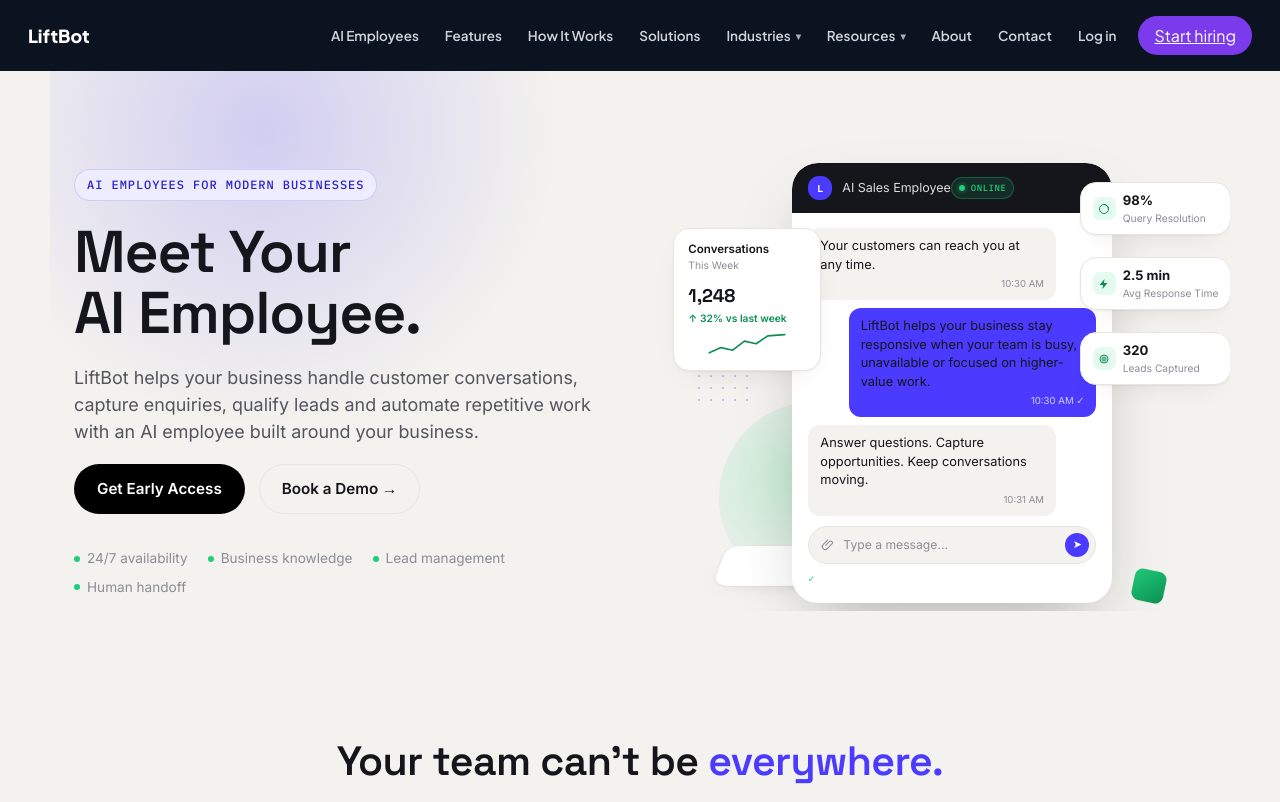
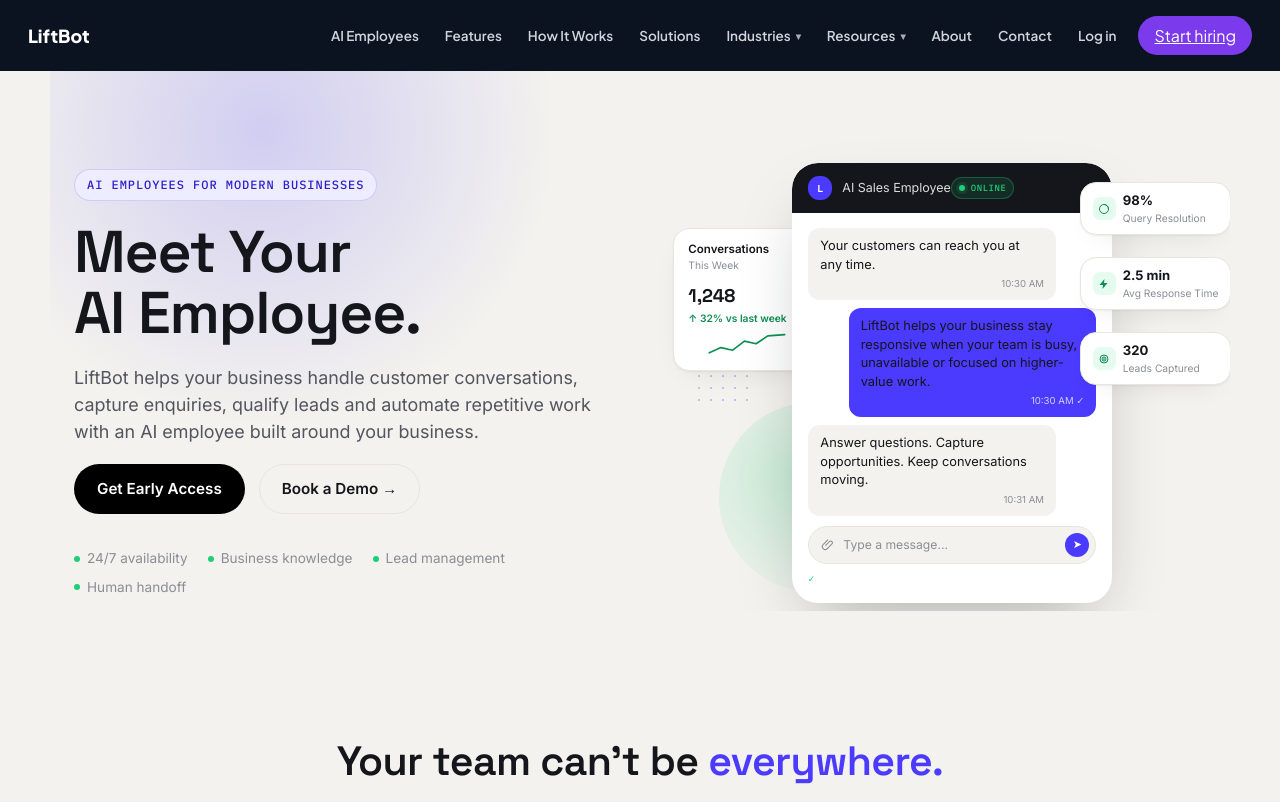
Before and after one commit to ailiftbot/liftbot, a Django app: page / in a window 1280 px wide. Shown: the top 802 px of the page. Run offline with Django 5.2, Linux system fonts and the light colour scheme; parts of the project's set-up code (start-up, migrations or seed data) failed here and were passed over.

Commit message:
Refine website home page

```diff
--- a/backend/static/marketing.css
+++ b/backend/static/marketing.css
@@ -265,7 +265,7 @@
 .lb__hero-visual { position: relative; min-height: 420px; }
 .lb__demo-card {
   position: relative;
-  z-index: 2;
+  z-index: 4;
   background: var(--ink);
   color: #fff;
   border-radius: var(--r-lg);
--- a/backend/templates/marketing/demo.html
+++ b/backend/templates/marketing/demo.html
@@ -112,11 +112,11 @@
   {# ── FINAL CTA ── #}
   <section class="dem-cta">
     <div class="dem-cta__inner" data-reveal>
-      <span class="lb__eyebrow" style="color:#cfe9ff; background:rgba(255,255,255,0.08); border-color:rgba(255,255,255,0.16);">Pre-launch</span>
+      <span class="lb__eyebrow">Pre-launch</span>
       <h2 class="dem-cta__h2">Get early access to LiftBot.</h2>
       <p class="dem-cta__sub">LiftBot is currently available through early access. Join the program to learn about availability and upcoming plans.</p>
       <div class="dem-cta__actions">
-        <a href="{% url 'early_access' %}" class="lb__btn" style="background:#fff; color:#15161b;">Request Early Access</a>
+        <a href="{% url 'early_access' %}" class="lb__btn" style="background:#15161b; color:#fff;">Request Early Access</a>
       </div>
     </div>
   </section>
--- a/backend/templates/marketing/home.html
+++ b/backend/templates/marketing/home.html
@@ -54,17 +54,130 @@
     background: radial-gradient(circle at 40% 40%, rgba(31,206,122,0.20), rgba(31,206,122,0.04) 70%);
     border-radius: 50%; z-index: 0; pointer-events: none;
   }
-  .lb__hero-platform {
-    position: absolute; left: 4%; bottom: 3%; width: 76%; height: 64px;
-    background: #fff; border: 1px solid var(--paper-line); border-radius: 16px;
-    box-shadow: var(--shadow-card); transform: perspective(600px) rotateX(50deg);
-    z-index: 0; pointer-events: none;
-  }
-  .lb__hero-cube {
-    position: absolute; right: 8%; bottom: 2%; width: 32px; height: 32px;
-    background: linear-gradient(135deg, var(--signal), var(--signal-deep));
-    border-radius: 8px; transform: rotate(12deg); z-index: 1; box-shadow: var(--shadow-card);
-  }
+ /* ---------- 3D platform under hero chat ---------- */
+.lb__hero-platform {
+  position: absolute;
+  left: 4%;
+  bottom: -2px;
+  width: 76%;
+  height: 92px;
+
+  /* left side of the 3D block */
+  background: linear-gradient(
+    to bottom,
+    #f7f7f5 0%,
+    #e9e9e6 100%
+  );
+
+  border: 0;
+  border-radius: 0;
+  box-shadow: none;
+  transform: none;
+
+  clip-path: polygon(
+    0 30%,
+    22% 58%,
+    22% 100%,
+    0 72%
+  );
+
+  z-index: 2;
+  pointer-events: none;
+}
+
+
+/* TOP WHITE SURFACE */
+.lb__hero-platform::before {
+  content: "";
+  position: absolute;
+  left: 0;
+  top: 0;
+  width: 100%;
+  height: 58px;
+
+  background: #ffffff;
+
+  clip-path: polygon(
+    0 30%,
+    78% 0,
+    100% 28%,
+    22% 58%
+  );
+
+  filter: drop-shadow(
+    0 10px 16px rgba(21, 22, 27, 0.10)
+  );
+}
+
+
+/* FRONT THICKNESS */
+.lb__hero-platform::after {
+  content: "";
+  position: absolute;
+  left: 0;
+  top: 28px;
+  width: 100%;
+  height: 64px;
+
+  background: linear-gradient(
+    to bottom,
+    #f8f8f6 0%,
+    #eeeeeb 100%
+  );
+
+  clip-path: polygon(
+    22% 47%,
+    100% 0,
+    100% 70%,
+    22% 100%
+  );
+
+  border-bottom: 1px solid #deddd8;
+}
+  /* ---------- GREEN 3D CUBE ---------- */
+
+/* ---------- 3D PLATFORM UNDER CHATBOX ---------- */
+
+.lb__hero-platform {
+  position: absolute;
+  left: 50%;
+  top: 68%;
+  transform: translateX(-50%);
+  width: 92%;
+  height: 150px;
+  background: transparent;
+  border: 0;
+  border-radius: 0;
+  box-shadow: none;
+  z-index: 2;
+  pointer-events: none;
+}
+.lb__hero-platform::before {
+  content: "";
+  position: absolute;
+  left: 0;
+  top: 0;
+  width: 100%;
+  height: 82px;
+  background: #ffffff;
+  border: 1px solid #e5e4df;
+  clip-path: polygon( 0 32%, 78% 0, 100% 28%, 22% 63% );
+  filter: drop-shadow( 0 8px 12px rgba(20, 20, 25, 0.10));
+}
+.lb__hero-platform::after {
+  content: "";
+  position: absolute;
+  left: 22%;
+  top: 42px;
+  width: 78%;
+  height: 108px;
+  background: linear-gradient(
+    to bottom, #f8f8f6 0%, #eeeeeb 100% );
+  clip-path: polygon( 0 0, 100% 0, 100% 72%, 0 100% );
+  border-left: 1px solid #e5e4df;
+  border-bottom: 1px solid #dcdcd7;
+  filter: drop-shadow(0 12px 16px rgba(20, 20, 25, 0.08));
+}
 
   /* Chat card: dark header + white body — homepage-only override.
      .lb__demo-card / .lb__demo-head / .lb__bubble* are shared classes used
@@ -109,7 +222,7 @@
   .lb__stat-card__delta { display: block; font-size: 0.64rem; color: var(--signal-deep); font-weight: 600; margin-top: 2px; }
   .lb__stat-card__spark { display: block; width: 100%; height: 26px; margin-top: 6px; color: var(--signal-deep); }
 
-  .lb__stat-mini-stack { position: absolute; right: -5%; top: 6%; z-index: 3; display: flex; flex-direction: column; gap: 22px; }
+  .lb__stat-mini-stack { position: absolute; right: -5%; top: 6%; z-index: 5; display: flex; flex-direction: column; gap: 22px; }
   .lb__stat-mini {
     display: flex; align-items: center; gap: 7px;
     background: #fff; border: 1px solid var(--paper-line); border-radius: var(--r-md);
```
Also changed, not shown: backend/static/demo.css (+11 -11 lines), backend/static/early_access.css (+9 -8 lines).
